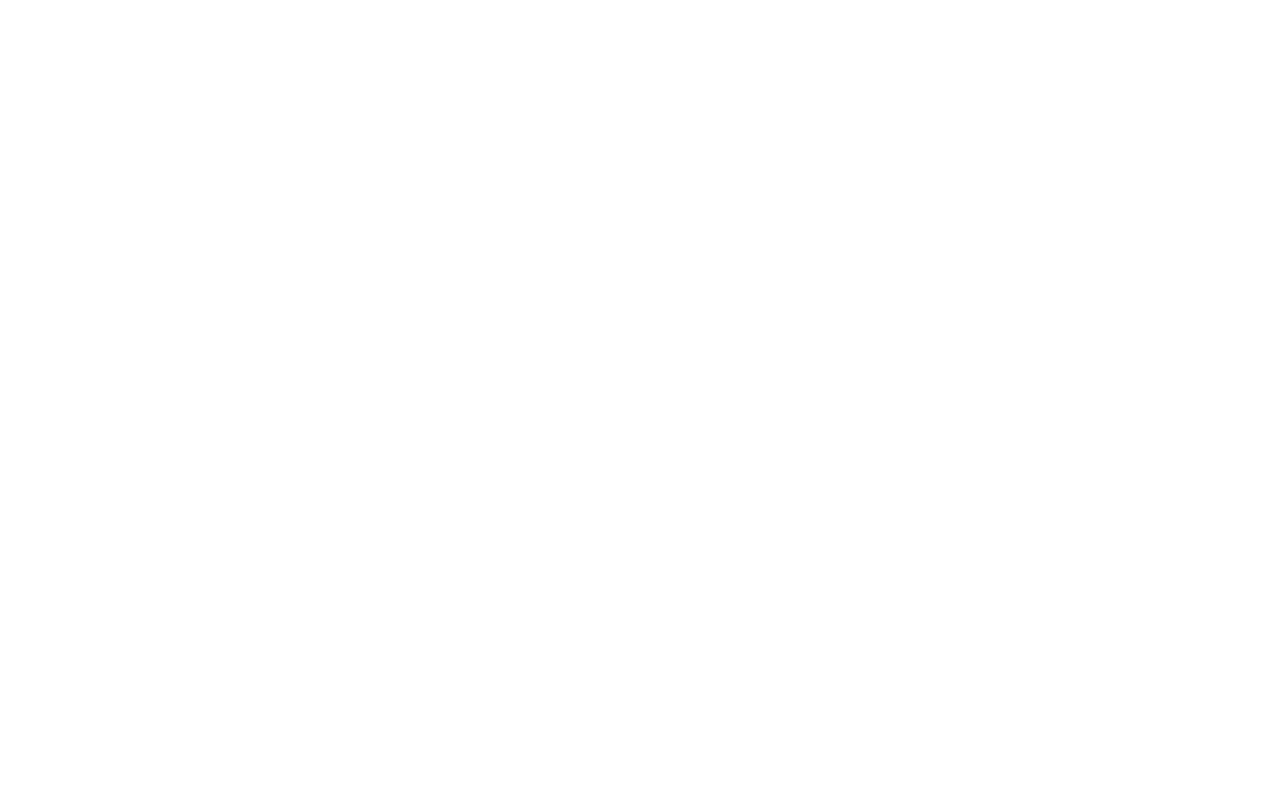
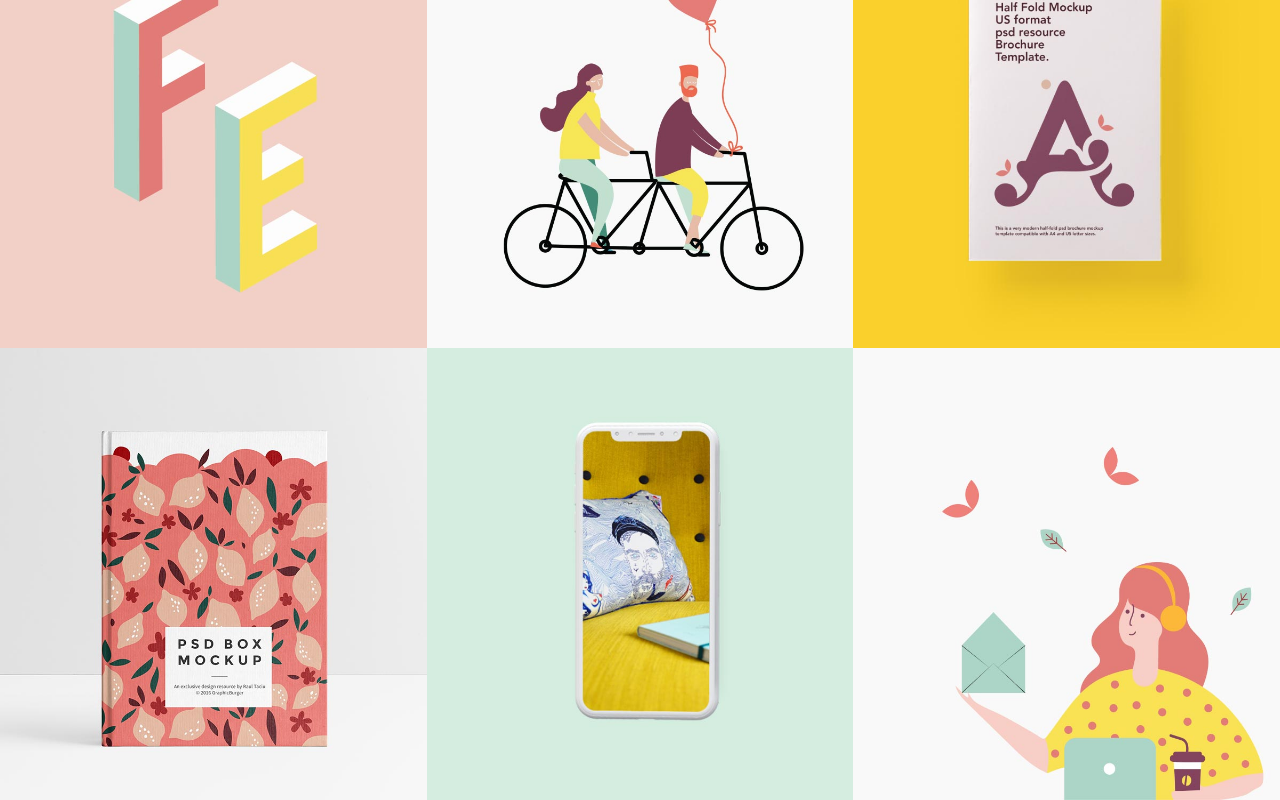
Before and after one commit to Alfredodaniello/proj-html-vuejs, a Vue app: page / in a window 1280 px wide. Shown: the part 549-1349 px from the top of the page. Before the commit the page ends 800 px from the top, so only its background shows below. Built offline with nearby package versions, Linux system fonts and the light colour scheme.

Commit message:
feat: add banner section

```diff
--- a/src/App.vue
+++ b/src/App.vue
@@ -2,12 +2,14 @@
 import PageHeader from "./components/PageHeader.vue";
 import PageMain from "./components/PageMain.vue";
 import Hero from "./components/Hero.vue";
+import Banner from "./components/Banner.vue";
 export default {
   name: "App",
   components: {
     PageHeader,
     PageMain,
-    Hero
+    Hero,
+    Banner
   },
   data (){
     return {
--- /dev/null
+++ b/src/components/Banner.vue
@@ -0,0 +1,48 @@
+<script>
+export default {
+    name: "Banner",
+}
+</script>
+
+<template>
+<div class="container-fluid mt-3">
+    <div class="row">
+        <div class="col d-flex flex-wrap text-center">
+            <div class="square">
+                <img src="../assets/img/h-2-port-img-1.jpg" alt="">
+            </div>
+            <div class="square">
+                <img src="../assets/img/h-2-port-img-2.jpg" alt="">
+            </div>
+            <div class="square">
+                <img src="../assets/img/h-2-port-img-3.jpg" alt="">
+            </div>
+            <div class="square">
+                <img src="../assets/img/h-2-port-img-4.jpg" alt="">
+            </div>
+            <div class="square">
+                <img src="../assets/img/h-2-port-img-5.jpg" alt="">
+            </div>
+            <div class="square">
+                <img src="../assets/img/h-2-port-img-6.jpg" alt="">
+            </div>
+        </div>
+    </div>
+</div>
+</template>
+
+<style scoped lang="scss">
+.square {
+    width: calc(100% / 3);
+    height: 451.73px;
+    img {
+        width: 100%;
+        height: 100%;
+    }
+}
+
+.container-fluid {
+    padding-left: 0px !important;
+    padding-right: 0px !important;
+}
+</style>
--- a/src/components/Hero.vue
+++ b/src/components/Hero.vue
@@ -1,6 +1,6 @@
 <script>
 export default {
-    name: "hero",
+    name: "Hero",
 }
 </script>
 
--- a/src/components/PageMain.vue
+++ b/src/components/PageMain.vue
@@ -1,15 +1,18 @@
 <script>
 import Hero from "./Hero.vue";
+import Banner from "./Banner.vue";
 export default {
     name: "PageMain",
     components: {
-        Hero
+        Hero,
+        Banner
     }
 }
 </script>
 
 <template>
 <Hero></Hero>
+<Banner></Banner>
 </template>
 
 <style scoped lang="scss">
```
